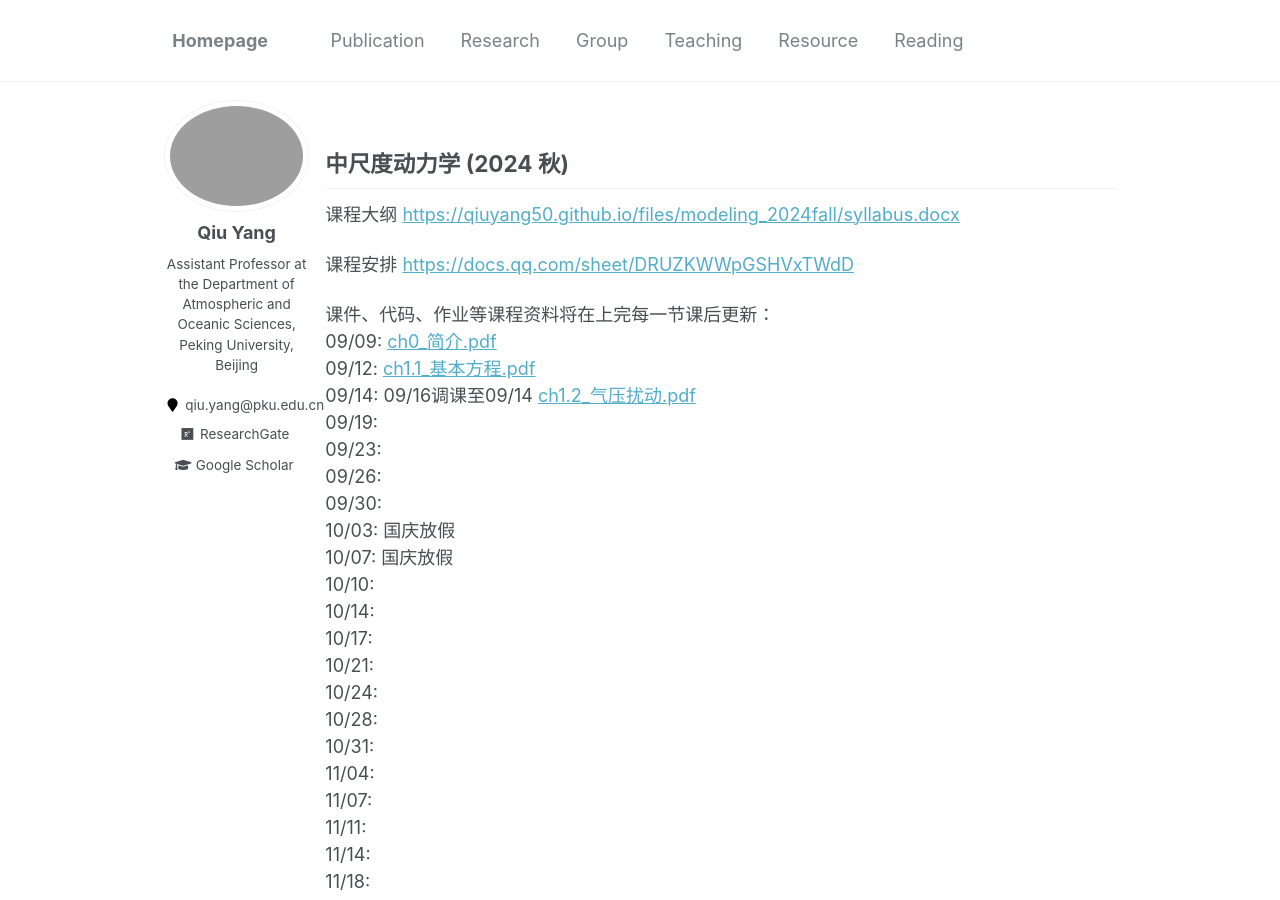
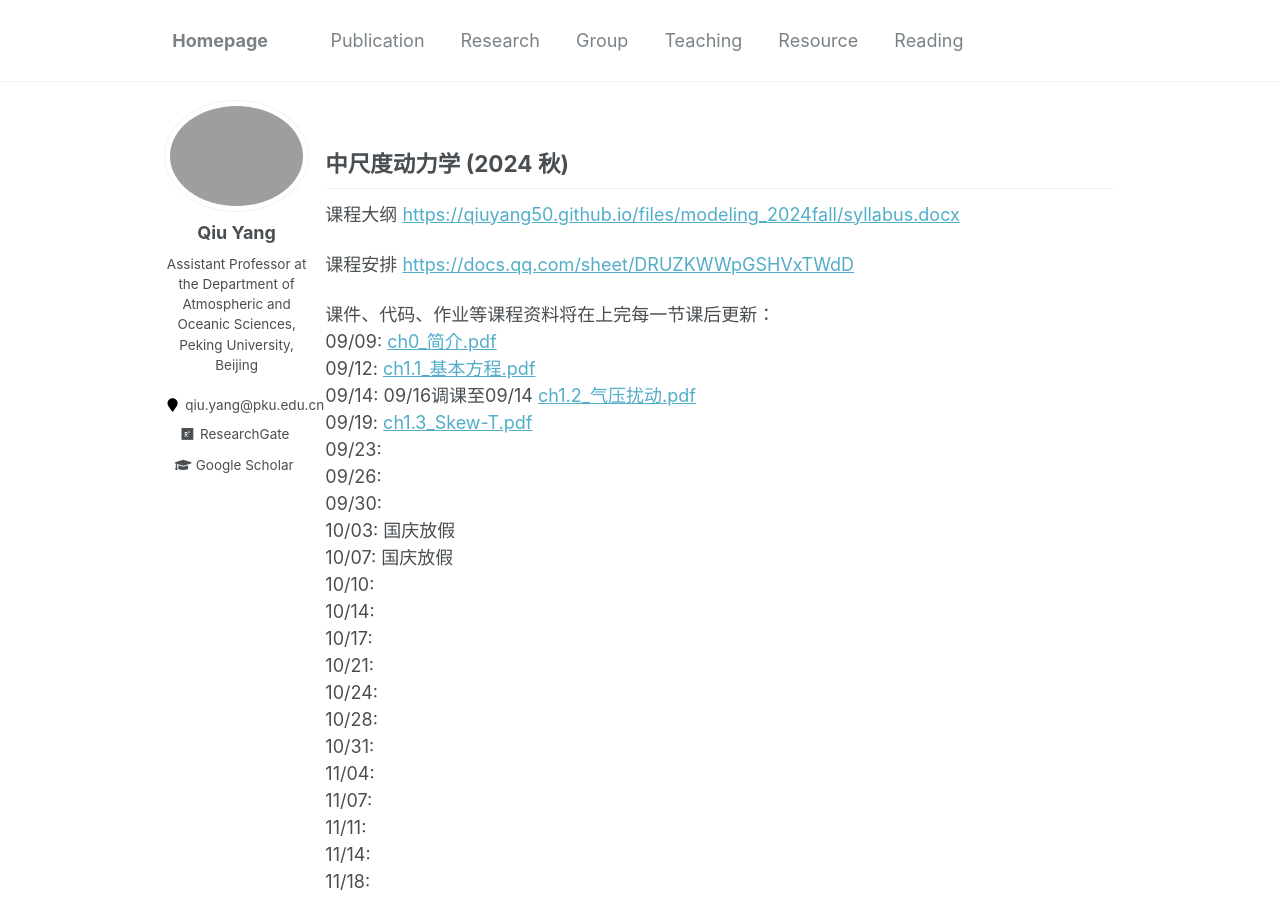
Before and after one commit to qiuyang50/qiuyang50.github.io, a Jekyll site: the page built from _pages/mesoscale_2024fall.md, in a window 1280 px wide and 900 px high. Built offline with Jekyll 4.4.1, drawn with Linux system fonts in a browser that asks for light colours.

Commit message:
Update mesoscale_2024fall.md

```diff
--- a/_pages/mesoscale_2024fall.md
+++ b/_pages/mesoscale_2024fall.md
@@ -14,7 +14,7 @@ filename: modeling_2024fall.md
 09/09: <a href="https://qiuyang50.github.io/files/mesoscale_2024fall/ch0_简介.pdf">ch0_简介.pdf</a>
 09/12: <a href="https://qiuyang50.github.io/files/mesoscale_2024fall/ch1.1_基本方程.pdf">ch1.1_基本方程.pdf</a>
 09/14: 09/16调课至09/14 <a href="https://qiuyang50.github.io/files/mesoscale_2024fall/ch1.2_气压扰动.pdf">ch1.2_气压扰动.pdf</a>
-09/19:
+09/19: <a href="https://qiuyang50.github.io/files/mesoscale_2024fall/ch1.3_Skew-T.pdf">ch1.3_Skew-T.pdf</a>
 09/23:
 09/26:
 09/30:
```
